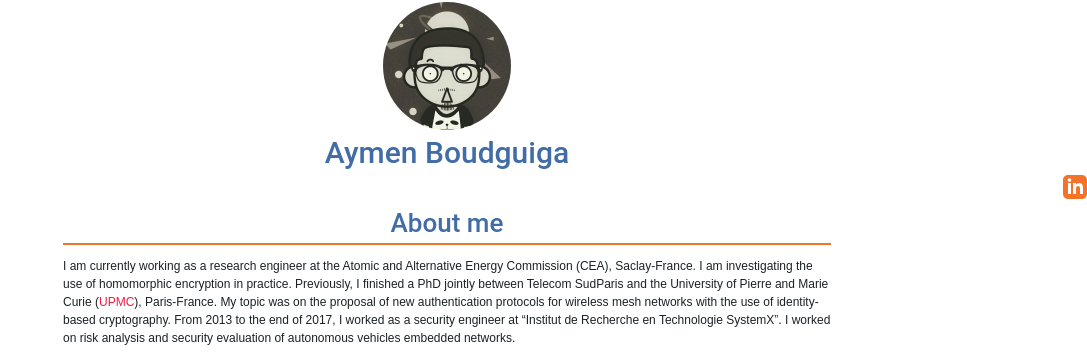
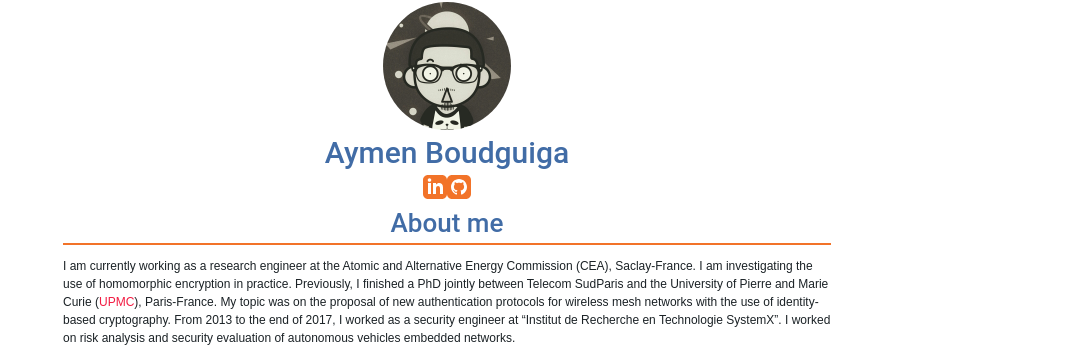
Before and after one commit to aymen0b/aymen0b.github.io, a Jekyll site: the page built from index.md, in a window 1280 px wide. Shown: the part 62-423 px from the top of the page, without its empty margins (193-1280 px from the left). Built offline with Jekyll 4.4.1, drawn with Linux system fonts in a browser that asks for light colours.

Commit message:
using flex again

```diff
--- a/_layouts/default.html
+++ b/_layouts/default.html
@@ -7,13 +7,17 @@
   </head>
 
   <body>
-    <div class="profile"><img class="profile_pic" src="/assets/aymen.png"></div>
+    <div class="up">
 
-    <h1>{{ site.title | escape }}</h1>
+      <div class="profile"><img class="profile_pic" src="/assets/aymen.png"></div>
 
-    <div class="navigator">
-      <div class="linkedin"><a href="https://www.linkedin.com/in/aymen0b/"><img class="linkedin_pic" src="/assets/linkedin.svg"></a></div>
-      <div class="github"><a href="https://github.com/aymen0b"><img class="github_pic" src="/assets/github.svg"></a></div>
+      <div class="header"><h1>{{ site.title | escape }}</h1></div>
+
+      <div class="navigator">
+        <div class="linkedin"><a href="https://www.linkedin.com/in/aymen0b/"><img class="linkedin_pic" src="/assets/linkedin.svg"></a></div>
+        <div class="github"><a href="https://github.com/aymen0b"><img class="github_pic" src="/assets/github.svg"></a></div>
+      </div>
+
     </div>
 
     <div class="container">
--- a/_sass/style.scss
+++ b/_sass/style.scss
@@ -60,8 +60,14 @@ a:link, a:hover, a:visited, a:active, a:focus {
   text-decoration: none;
 }
 
+.up {
+  width: $text_width;
+  margin: auto;
+  display: flex;
+  flex-direction: column;
+  justify-content: center;
+
   .profile {
-  width: $text_width;
     margin: auto;
     height: 128px;
     display: flex;
@@ -75,18 +81,14 @@ a:link, a:hover, a:visited, a:active, a:focus {
   }
 
   .navigator {
-  width: $text_width;
     margin: auto;
-  position: relative;
-  top: 50%;
-  left: 50%;
     display: flex;
     flex-direction: row;
     flex-wrap: wrap;
     justify-content: center;
 
   }
-
+}
 .container {
   width: $text_width;
   margin: auto;
```
Lines whose indentation alone changed are shown as unchanged.
